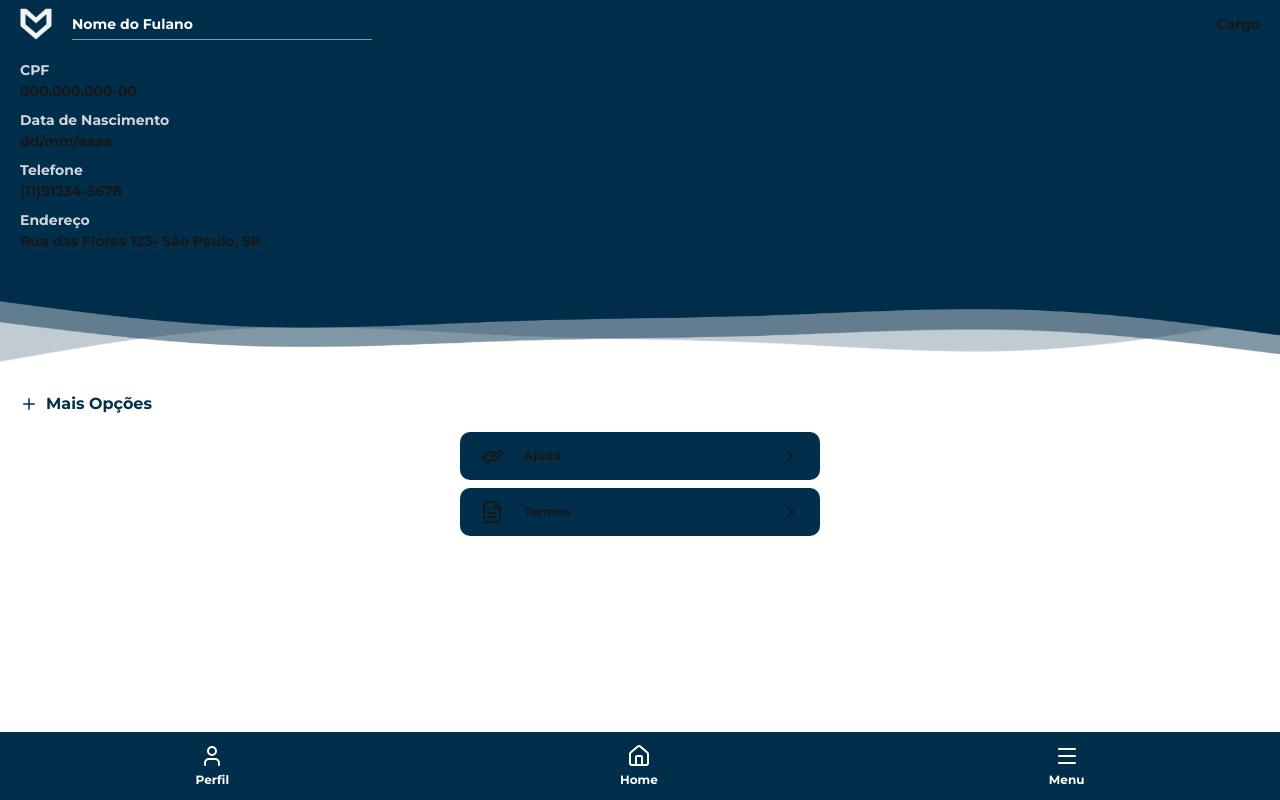
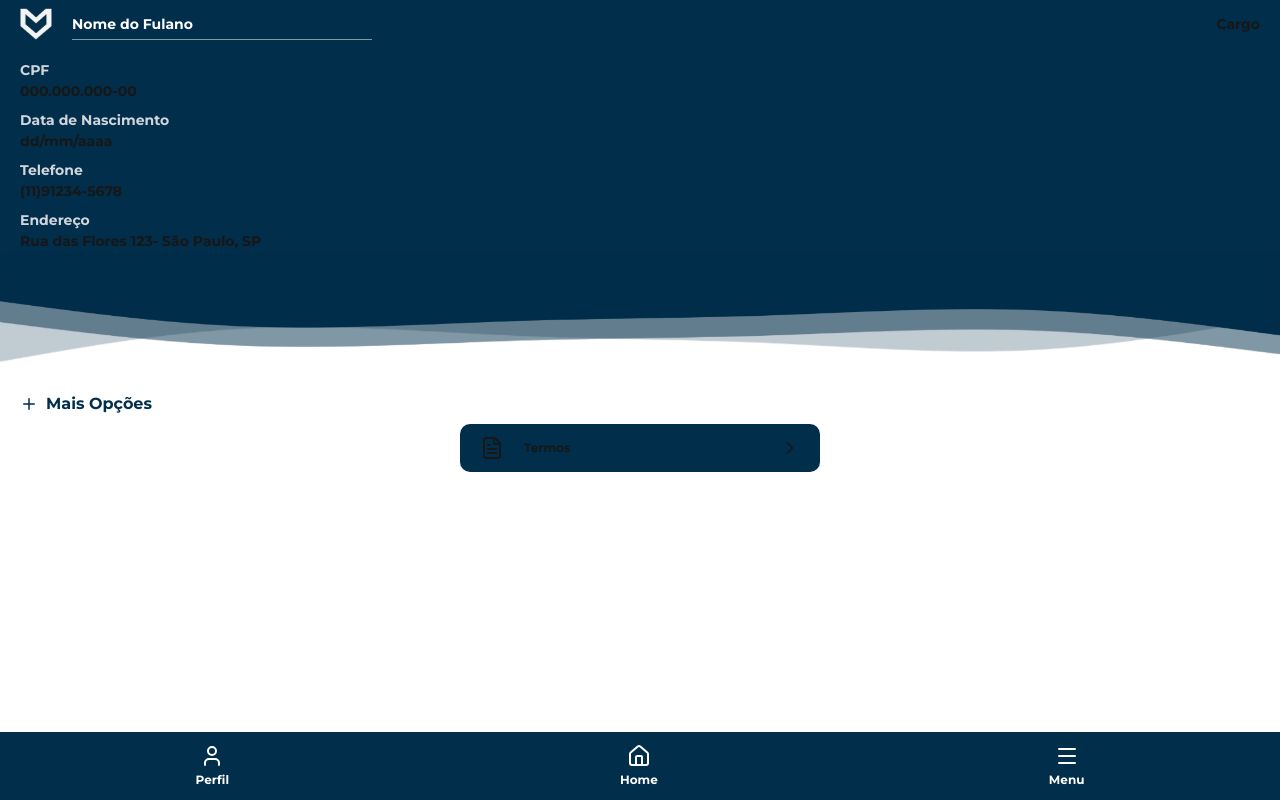
Before and after one commit to LeonardoAtaides/Banco-Malvader, a Next.js app: page /Funcionario/Perfil in a window 1280 px wide. Built offline with nearby package versions, Linux system fonts and the light colour scheme.

Commit message:
update rotas

```diff
--- a/src/app/Funcionario/Menu/page.tsx
+++ b/src/app/Funcionario/Menu/page.tsx
@@ -45,17 +45,12 @@ export default function Cliente() {
     {
       nome: "Gerar Relatorios",
       icone: <FileSpreadsheet />,
-      rota: "//Funcionario/GerarRelatorios",
+      rota: "/Funcionario/GerarRelatorios",
     },
     {
       nome: "EncerrarConta",
       icone: <UserX />,
-      rota: "Funcionario/EncerrarConta",
-    },
-    {
-      nome: "Ajuda",
-      icone: <HandHelping />,
-      rota: "/Cliente/Ajuda",
+      rota: "/Funcionario/EncerrarConta",
     },
     {
       nome: "Termos",
--- a/src/app/Funcionario/Perfil/page.tsx
+++ b/src/app/Funcionario/Perfil/page.tsx
@@ -71,17 +71,6 @@ export default function Cliente() {
     </div>
 
     <Titulo tipo={0}/>
-
-        <div className="flex justify-center text-[12px] mt-2">
-        <button onClick={Ajuda} className=" flex justify-between items-center w-90 text-center mt-2 bg-[#012E4B] py-3 px-5 rounded-[10px]">
-            <div className="flex justify-center items-center gap-5">
-                <HandHelping />
-                Ajuda
-            </div>
-        <ChevronRight  className="w-5 h-5"/>
-        </button>
-        </div>
-
         <div className="flex justify-center text-[12px]">
         <button onClick={Termos} className=" flex justify-between items-center w-90 text-center mt-2 bg-[#012E4B] py-3 px-5 rounded-[10px]">
             <div className="flex justify-center items-center gap-5">
```
